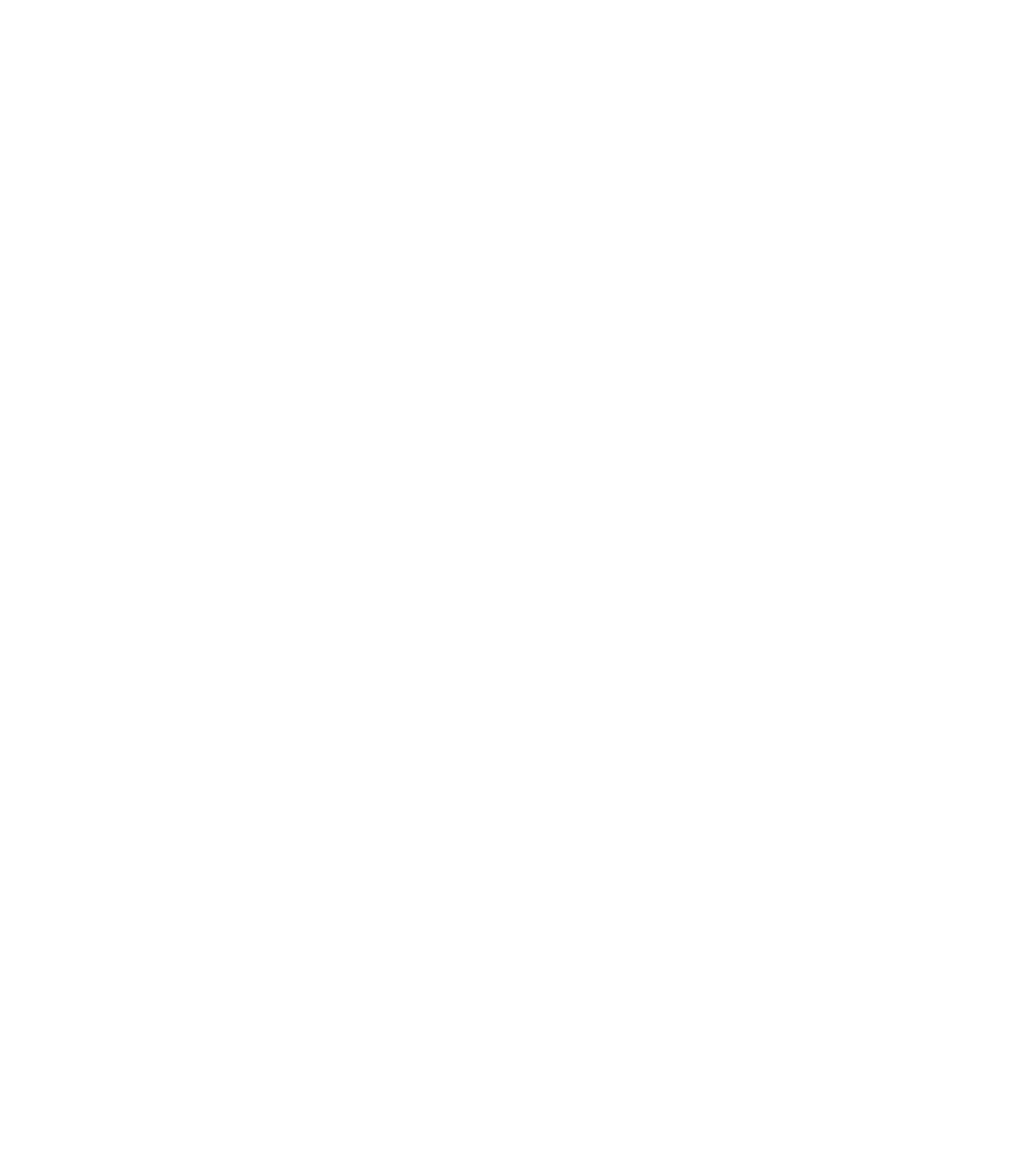
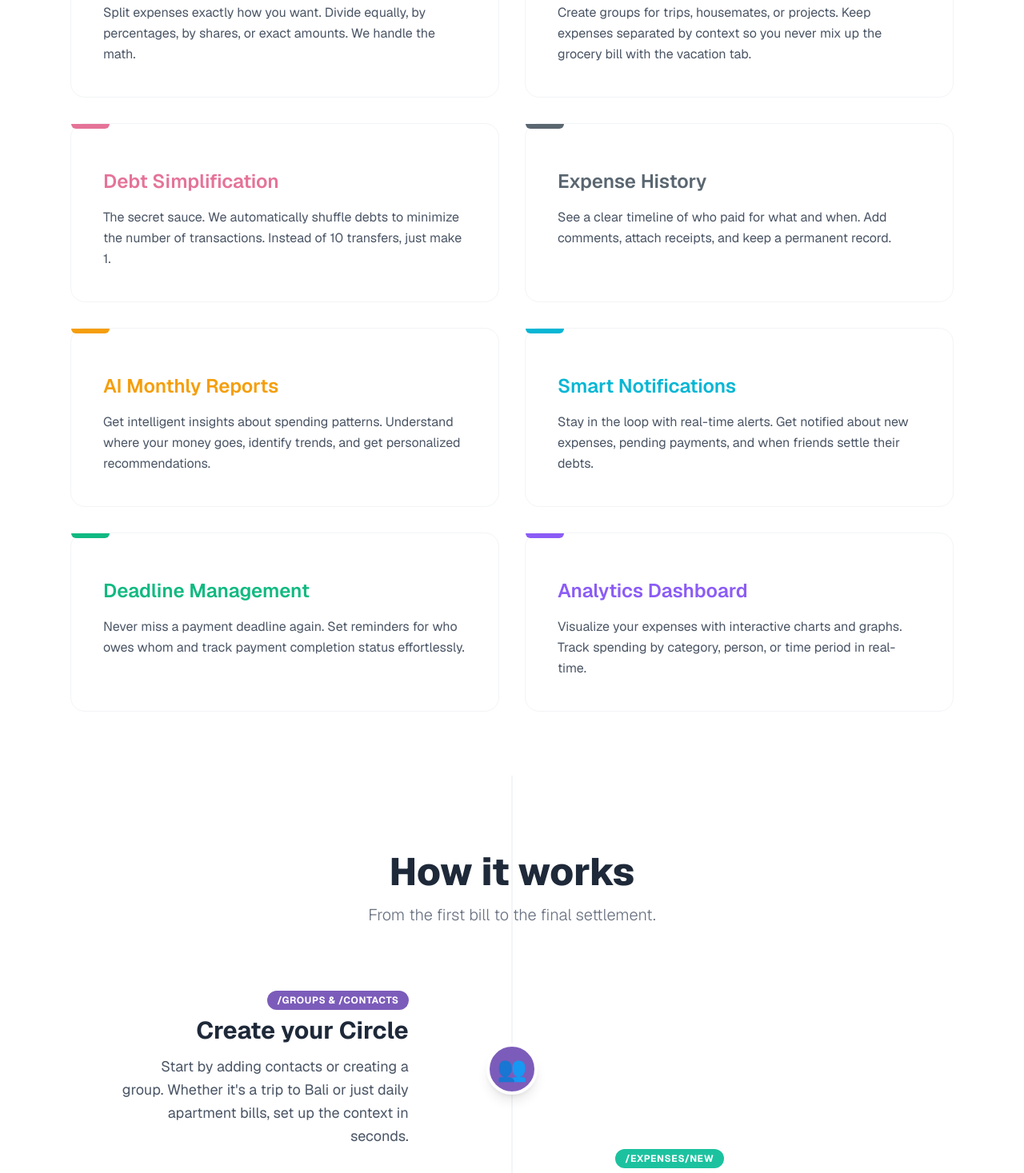
Before and after one commit to 2405Gaurav/Divide-and-Conquer, a Next.js app: page / in a window 1280 px wide. Shown: the part 1185-2652 px from the top of the page at 80% size. Before the commit the page ends 800 px from the top, so only its background shows below. Built offline with nearby package versions, Linux system fonts and the light colour scheme; no server answers.

Commit message:
feat: add Features and HowItWorks components with detailed descriptions and visuals

```diff
--- a/src/app/globals.css
+++ b/src/app/globals.css
@@ -123,4 +123,8 @@
   body {
     @apply bg-background text-foreground;
   }
+
 }
+html {
+  scroll-behavior: smooth;
+}
--- a/src/app/page.js
+++ b/src/app/page.js
@@ -1,5 +1,7 @@
 "use client";
 import { useEffect, useState } from "react";
+import Features from "@/components/feature";
+import HowItWorks from "@/components/howitworks"
 
 export default function Home() {
   const [currentIndex, setCurrentIndex] = useState(0);
@@ -24,12 +26,15 @@
   };
 
   return (
-    <main className="min-h-screen bg-[#f5f5f5] font-sans overflow-hidden flex flex-col lg:flex-row items-center relative">
+    <main className="min-h-screen bg-[#f5f5f5] font-sans">
+
+      {/* ================= HERO SECTION ================= */}
+      {/* This section keeps the h-screen and flex-row layout */}
+      <section className="relative min-h-screen flex flex-col lg:flex-row items-center overflow-hidden">
 
         {/* --- Left Content --- */}
         <div className="w-full lg:w-5/12 px-6 py-12 lg:pl-24 lg:pr-8 z-10 flex flex-col items-start justify-center min-h-[50vh] lg:min-h-screen">
 
-        {/* Heading: Reduced size per request (text-4xl/5xl instead of 72px) */}
           <h1 className="text-3xl md:text-5xl font-extrabold text-gray-800 leading-tight mb-8 tracking-tight">
             Less stress when<br />
             sharing expenses<br />
@@ -41,7 +46,6 @@
             </span>
           </h1>
 
-        {/* Icons */}
           <div className="flex gap-4 mb-8">
             {heroTexts.map((item, index) => (
               <button
@@ -59,12 +63,10 @@
             ))}
           </div>
 
-        {/* Paragraph: Reduced size (text-lg instead of 26px) */}
           <p className="text-lg md:text-xl text-gray-600 mb-10 max-w-md font-light leading-relaxed">
             Keep track of your shared expenses and balances with housemates, trips, groups, friends, and family.
           </p>
 
-        {/* CTA Button */}
           <button
             className="px-8 py-3 text-lg md:text-xl font-semibold text-white rounded-lg shadow-md transition-all duration-300 hover:-translate-y-1 hover:shadow-xl"
             style={{ backgroundColor: heroTexts[currentIndex].color }}
@@ -76,8 +78,7 @@
         {/* --- Right Content (Illustrations) --- */}
         <div className="w-full lg:w-7/12 relative h-[50vh] lg:h-screen flex items-center justify-center pointer-events-none">
 
-        {/* Shape Container: Significantly larger dimensions */}
-        <div className="relative w-full h-full max-w-[800px] max-h-[800px] flex items-center justify-center p-10">
+          <div className="relative w-full h-full max-w-[800px] max-h-[650px] flex items-center justify-center p-10">
 
             {/* Shape 0 - Gray (Anyone) */}
             <div className={`absolute inset-0 transition-all duration-700 ease-in-out ${currentIndex === 0 ? 'opacity-100 scale-100' : 'opacity-0 scale-95'}`}>
@@ -92,7 +93,6 @@
                     <polygon points="10,17.32 30,17.32 20,34.64" fill="#9aa6b0"/>
                   </pattern>
                 </defs>
-              {/* Asterisk Shape */}
                 <rect x="160" y="20" width="80" height="360" rx="4" ry="4" fill="url(#triangles1)" transform="rotate(0 200 200)" />
                 <rect x="160" y="20" width="80" height="360" rx="4" ry="4" fill="url(#triangles1)" transform="rotate(60 200 200)" />
                 <rect x="160" y="20" width="80" height="360" rx="4" ry="4" fill="url(#triangles1)" transform="rotate(-60 200 200)" />
@@ -152,6 +152,11 @@
             </div>
           </div>
         </div>
+      </section>
+
+      {/* ================= FEATURES SECTION ================= */}
+      <Features id="features" />
+      <HowItWorks id="how-it-works"/>
     </main>
   );
 }
--- /dev/null
+++ b/src/components/feature.jsx
@@ -0,0 +1,108 @@
+"use client";
+
+export default function Features({ id }) {
+  const features = [
+    {
+      id: 0,
+      title: "Flexible Splitting",
+      description: "Split expenses exactly how you want. Divide equally, by percentages, by shares, or exact amounts. We handle the math.",
+      color: "#1cc29f",
+    },
+    {
+      id: 1,
+      title: "Organized Groups",
+      description: "Create groups for trips, housemates, or projects. Keep expenses separated by context so you never mix up the grocery bill with the vacation tab.",
+      color: "#7c5cba",
+    },
+    {
+      id: 2,
+      title: "Debt Simplification",
+      description: "The secret sauce. We automatically shuffle debts to minimize the number of transactions. Instead of 10 transfers, just make 1.",
+      color: "#e57398",
+    },
+    {
+      id: 3,
+      title: "Expense History",
+      description: "See a clear timeline of who paid for what and when. Add comments, attach receipts, and keep a permanent record.",
+      color: "#5a6670",
+    },
+    {
+      id: 4,
+      title: "AI Monthly Reports",
+      description: "Get intelligent insights about spending patterns. Understand where your money goes, identify trends, and get personalized recommendations.",
+      color: "#f59e0b",
+    },
+    {
+      id: 5,
+      title: "Smart Notifications",
+      description: "Stay in the loop with real-time alerts. Get notified about new expenses, pending payments, and when friends settle their debts.",
+      color: "#06b6d4",
+    },
+    {
+      id: 6,
+      title: "Deadline Management",
+      description: "Never miss a payment deadline again. Set reminders for who owes whom and track payment completion status effortlessly.",
+      color: "#10b981",
+    },
+    {
+      id: 7,
+      title: "Analytics Dashboard",
+      description: "Visualize your expenses with interactive charts and graphs. Track spending by category, person, or time period in real-time.",
+      color: "#8b5cf6",
+    }
+  ];
+
+  return (
+    <section id={id} className="py-20 bg-white font-sans">
+      <div className="container mx-auto px-6 max-w-6xl">
+
+        {/* Header */}
+        <div className="text-center max-w-2xl mx-auto mb-20">
+          <h2 className="text-4xl md:text-5xl font-bold text-gray-900 mb-4 tracking-tight">
+            Powerful Features
+          </h2>
+          <p className="text-gray-500 text-base md:text-lg leading-relaxed">
+            Everything you need to divide and conquer bills without the awkward conversations.
+          </p>
+        </div>
+
+        {/* Feature Grid */}
+        <div className="grid grid-cols-1 md:grid-cols-2 gap-8">
+          {features.map((feature) => (
+            <div
+              key={feature.id}
+              className="group relative h-full"
+            >
+              <div
+                className="absolute -inset-px rounded-2xl opacity-0 group-hover:opacity-100 transition-opacity duration-300"
+                style={{ background: `linear-gradient(135deg, ${feature.color}20, ${feature.color}10)` }}
+              />
+              <div className="relative bg-white rounded-2xl p-10 border border-gray-100 group-hover:border-gray-200 transition-all duration-300 h-full flex flex-col">
+
+                {/* Color Accent */}
+                <div
+                  className="absolute top-0 left-0 h-1.5 w-12 rounded-b-full transition-all duration-300 group-hover:w-32"
+                  style={{ backgroundColor: feature.color }}
+                />
+
+                {/* Content */}
+                <div className="mt-4">
+                  <h3
+                    className="text-2xl font-semibold text-gray-900 mb-4 group-hover:text-gray-800 transition-colors duration-300"
+                    style={{ color: feature.color }}
+                  >
+                    {feature.title}
+                  </h3>
+                  <p className="text-gray-600 text-base leading-relaxed">
+                    {feature.description}
+                  </p>
+                </div>
+              </div>
+            </div>
+          ))}
+        </div>
+
+      </div>
+    </section>
+  );
+}
--- /dev/null
+++ b/src/components/howitworks.jsx
@@ -0,0 +1,130 @@
+"use client";
+import { ArrowDown } from "lucide-react";
+
+export default function HowItWorks({id}) {
+  const steps = [
+    {
+      step: "01",
+      title: "Create your Circle",
+      description: "Start by adding contacts or creating a group. Whether it's a trip to Bali or just daily apartment bills, set up the context in seconds.",
+      route: "/groups & /contacts",
+      color: "#7c5cba", // Purple (Groups)
+      icon: "👥",
+      align: "left"
+    },
+    {
+      step: "02",
+      title: "Add Expenses on the Fly",
+      description: "Paid for dinner? specialized in 1-on-1 or group splits. Just enter the amount, select who was involved, and hit save. We handle the math.",
+      route: "/expenses/new",
+      color: "#1cc29f", // Teal (Action)
+      icon: "💸",
+      align: "right"
+    },
+    {
+      step: "03",
+      title: "Daily Reminders & Dashboard",
+      description: "Never let a debt slide. Your dashboard gives you a snapshot of who owes you (and who you owe). We send friendly daily reminders so you don't have to be the bad guy.",
+      route: "/dashboard",
+      color: "#5a6670", // Gray (Neutral/Admin)
+      icon: "🔔",
+      align: "left"
+    },
+    {
+      step: "04",
+      title: "Gemini-Powered Insights",
+      description: "The game changer. At the end of the month, our AI analyzes your spending patterns. Get personalized reports on where your money went and how to save.",
+      route: "AI Analysis",
+      color: "#e57398", // Pink (Special Feature)
+      icon: "✨",
+      align: "right"
+    },
+    {
+      step: "05",
+      title: "Settle Up & Relax",
+      description: "The best part. Record a payment or settlement with a single click. Watch your balances turn to zero and your stress melt away.",
+      route: "/settlements",
+      color: "#1cc29f", // Teal (Success)
+      icon: "🤝",
+      align: "left"
+    }
+  ];
+
+  return (
+    <section className="py-24 bg-white font-sans relative overflow-hidden " id={id}>
+
+      {/* Background decoration line */}
+      <div className="hidden md:block absolute left-1/2 top-0 bottom-0 w-0.5 bg-gray-100 -translate-x-1/2 z-0" />
+
+      <div className="container mx-auto px-6 max-w-5xl relative z-10">
+
+        {/* Section Header */}
+        <div className="text-center mb-20">
+          <h2 className="text-3xl md:text-5xl font-extrabold text-gray-800 mb-4">
+            How it works
+          </h2>
+          <p className="text-xl text-gray-500 font-light">
+            From the first bill to the final settlement.
+          </p>
+        </div>
+
+        {/* Steps Flow */}
+        <div className="flex flex-col gap-12 md:gap-0">
+          {steps.map((item, index) => (
+            <div
+              key={index}
+              className={`flex flex-col md:flex-row items-center w-full ${
+                index % 2 === 0 ? "md:flex-row" : "md:flex-row-reverse"
+              }`}
+            >
+
+              {/* Text Side */}
+              <div className={`w-full md:w-5/12 ${index % 2 === 0 ? "md:text-right pr-0 md:pr-12" : "md:text-left pl-0 md:pl-12"} text-center mb-8 md:mb-0`}>
+                <div className="inline-block mb-2 px-3 py-1 rounded-full text-xs font-bold uppercase tracking-wider text-white" style={{ backgroundColor: item.color }}>
+                  {item.route}
+                </div>
+                <h3 className="text-2xl md:text-3xl font-bold text-gray-800 mb-3">
+                  {item.title}
+                </h3>
+                <p className="text-gray-600 leading-relaxed text-lg">
+                  {item.description}
+                </p>
+              </div>
+
+              {/* Center Icon/Marker */}
+              <div className="w-full md:w-2/12 flex flex-col items-center justify-center relative">
+                {/* Circle */}
+                <div
+                  className="w-16 h-16 rounded-full flex items-center justify-center text-3xl shadow-lg z-10 border-4 border-white transition-transform hover:scale-110 duration-300"
+                  style={{ backgroundColor: item.color }}
+                >
+                  {item.icon}
+                </div>
+                {/* Mobile connecting line (only visible on small screens) */}
+                {index !== steps.length - 1 && (
+                  <div className="md:hidden absolute top-16 bottom-[-3rem] w-0.5 bg-gray-100 z-0">
+                     <div className="absolute bottom-0 left-1/2 -translate-x-1/2 text-gray-300">
+                        <ArrowDown size={16} />
+                     </div>
+                  </div>
+                )}
+              </div>
+
+              {/* Empty Side (for balance) */}
+              <div className="w-full md:w-5/12 hidden md:block"></div>
+
+            </div>
+          ))}
+        </div>
+
+        {/* Final Call to Action */}
+        <div className="mt-24 text-center">
+            <button className="bg-gray-800 text-white px-10 py-4 rounded-full text-xl font-bold shadow-lg hover:bg-gray-700 hover:scale-105 transition-all duration-300">
+                Start splitting now
+            </button>
+        </div>
+
+      </div>
+    </section>
+  );
+}
```
Lines whose indentation alone changed are shown as unchanged.
